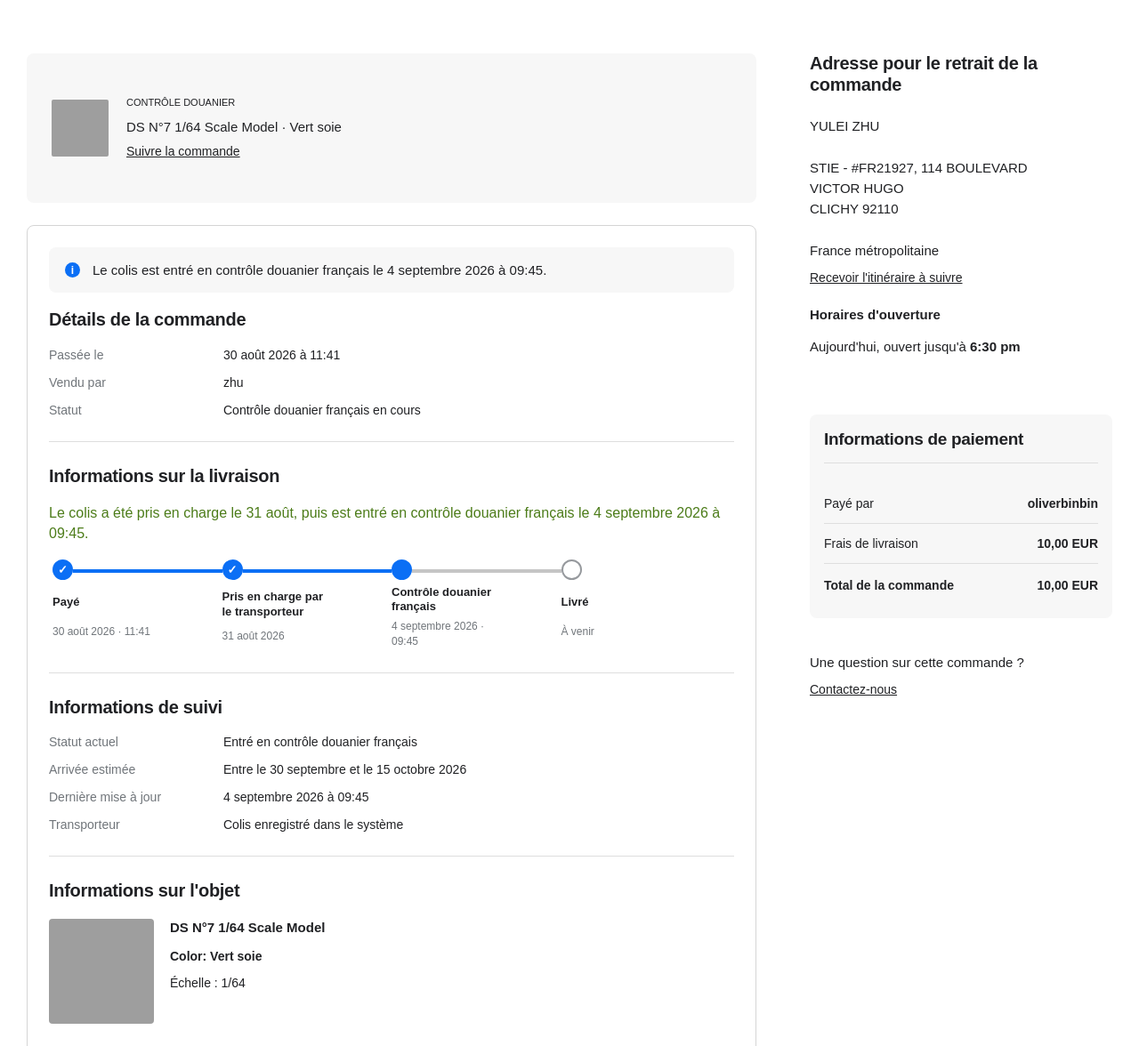
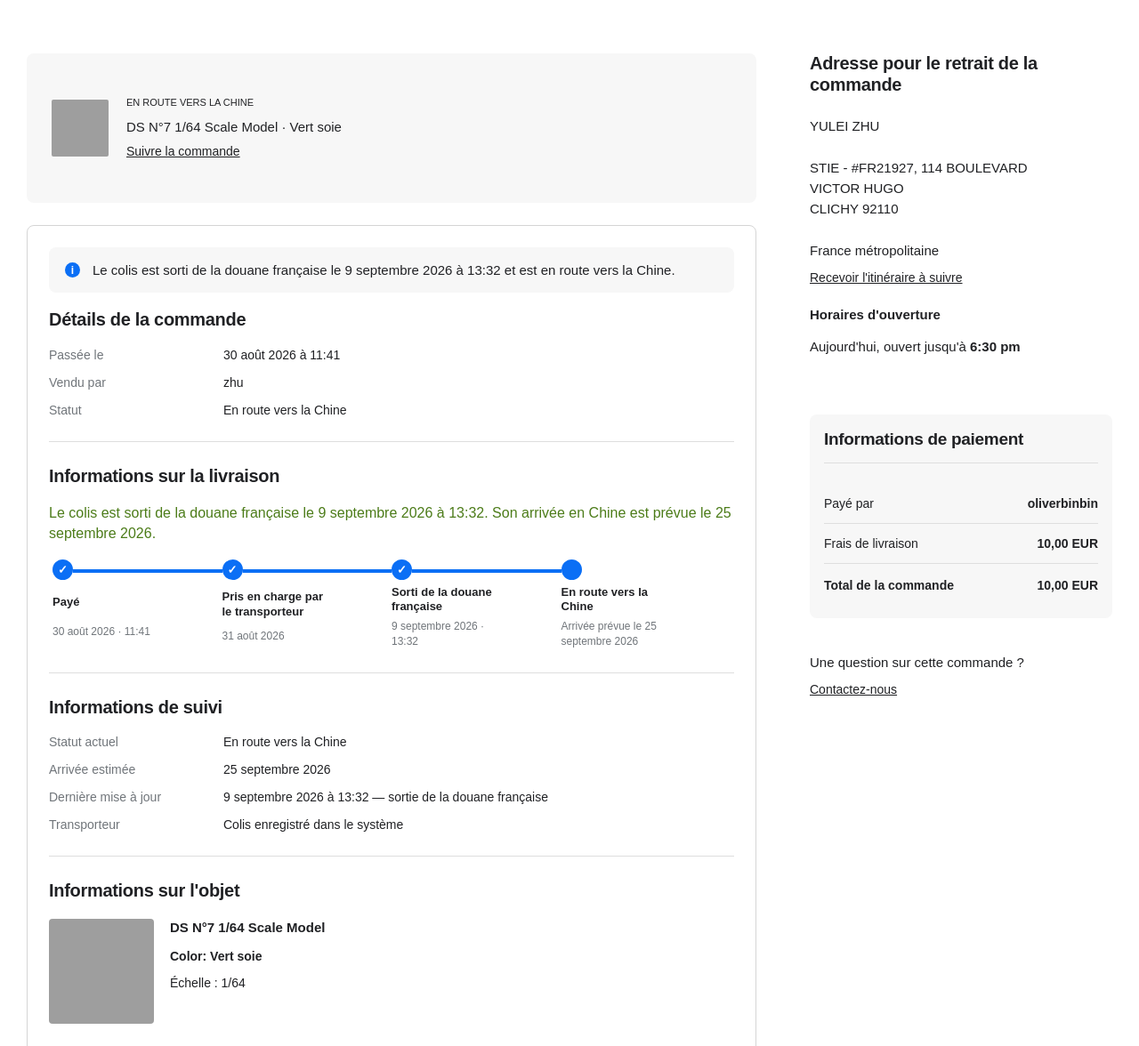
Before and after one commit to Yulei-cn/car-model-website, a plain HTML site: page commande-5.html in a window 1280 px wide. Shown: the part 119-1295 px from the top of the page at 89% size. Drawn offline with Linux system fonts and the light colour scheme; grey boxes are pictures that could not be loaded.

Commit message:
Update order 4 customs departure

```diff
--- a/commande-5.html
+++ b/commande-5.html
@@ -12,12 +12,12 @@
       <div class="page-heading"><h1>Détails de la commande</h1><button class="print-button" id="print-page" type="button"><span aria-hidden="true">▣</span> Page imprimable</button></div>
       <div class="shipping-layout">
         <section class="order-column" aria-label="Détails de la commande">
-          <article class="shipment-summary"><img class="parcel-thumb" src="./POD/DS7%2064/ScreenShot_2026-09-06_030813_405.png" alt="DS N°7 1/64 Scale Model, Vert soie" /><div><p class="status-kicker">CONTRÔLE DOUANIER</p><p class="summary-copy">DS N°7 1/64 Scale Model · Vert soie</p><a href="#tracking">Suivre la commande</a></div></article>
+          <article class="shipment-summary"><img class="parcel-thumb" src="./POD/DS7%2064/ScreenShot_2026-09-06_030813_405.png" alt="DS N°7 1/64 Scale Model, Vert soie" /><div><p class="status-kicker">EN ROUTE VERS LA CHINE</p><p class="summary-copy">DS N°7 1/64 Scale Model · Vert soie</p><a href="#tracking">Suivre la commande</a></div></article>
           <article class="detail-card">
-            <p class="notice"><span aria-hidden="true">i</span> Le colis est entré en contrôle douanier français le 4 septembre 2026 à 09:45.</p>
-            <div class="order-details"><h2>Détails de la commande</h2><dl><div><dt>Passée le</dt><dd>30 août 2026 à 11:41</dd></div><div><dt>Vendu par</dt><dd>zhu</dd></div><div><dt>Statut</dt><dd>Contrôle douanier français en cours</dd></div></dl></div>
-            <section class="progress-section"><h2>Informations sur la livraison</h2><p>Le colis a été pris en charge le 31 août, puis est entré en contrôle douanier français le 4 septembre 2026 à 09:45.</p><ol class="progress-steps"><li class="complete connector-complete"><span>✓</span><strong>Payé</strong><small>30 août 2026 · 11:41</small></li><li class="complete connector-complete"><span>✓</span><strong>Pris en charge par le transporteur</strong><small>31 août 2026</small></li><li class="active"><span></span><strong>Contrôle douanier français</strong><small>4 septembre 2026 · 09:45</small></li><li><span></span><strong>Livré</strong><small>À venir</small></li></ol></section>
-            <section class="tracking" id="tracking"><h2>Informations de suivi</h2><dl><div><dt>Statut actuel</dt><dd>Entré en contrôle douanier français</dd></div><div><dt>Arrivée estimée</dt><dd>Entre le 30 septembre et le 15 octobre 2026</dd></div><div><dt>Dernière mise à jour</dt><dd>4 septembre 2026 à 09:45</dd></div><div><dt>Transporteur</dt><dd>Colis enregistré dans le système</dd></div></dl></section>
+            <p class="notice"><span aria-hidden="true">i</span> Le colis est sorti de la douane française le 9 septembre 2026 à 13:32 et est en route vers la Chine.</p>
+            <div class="order-details"><h2>Détails de la commande</h2><dl><div><dt>Passée le</dt><dd>30 août 2026 à 11:41</dd></div><div><dt>Vendu par</dt><dd>zhu</dd></div><div><dt>Statut</dt><dd>En route vers la Chine</dd></div></dl></div>
+            <section class="progress-section"><h2>Informations sur la livraison</h2><p>Le colis est sorti de la douane française le 9 septembre 2026 à 13:32. Son arrivée en Chine est prévue le 25 septembre 2026.</p><ol class="progress-steps"><li class="complete connector-complete"><span>✓</span><strong>Payé</strong><small>30 août 2026 · 11:41</small></li><li class="complete connector-complete"><span>✓</span><strong>Pris en charge par le transporteur</strong><small>31 août 2026</small></li><li class="complete connector-complete"><span>✓</span><strong>Sorti de la douane française</strong><small>9 septembre 2026 · 13:32</small></li><li class="active"><span></span><strong>En route vers la Chine</strong><small>Arrivée prévue le 25 septembre 2026</small></li></ol></section>
+            <section class="tracking" id="tracking"><h2>Informations de suivi</h2><dl><div><dt>Statut actuel</dt><dd>En route vers la Chine</dd></div><div><dt>Arrivée estimée</dt><dd>25 septembre 2026</dd></div><div><dt>Dernière mise à jour</dt><dd>9 septembre 2026 à 13:32 — sortie de la douane française</dd></div><div><dt>Transporteur</dt><dd>Colis enregistré dans le système</dd></div></dl></section>
             <section class="item-information"><h2>Informations sur l'objet</h2><div class="item-content"><img src="./POD/DS7%2064/ScreenShot_2026-09-06_030813_405.png" alt="DS N°7 1/64 Scale Model, Vert soie" /><div class="item-description"><h3>DS N°7 1/64 Scale Model</h3><p><strong>Color: Vert soie</strong></p><p>Échelle : 1/64</p></div></div></section>
             <section class="proof-section"><div><div><h2>Photos de l'objet</h2><p>Photos disponibles pour cette commande.</p></div></div><div class="proof-gallery"><a href="./POD/DS7%2064/ScreenShot_2026-09-06_030813_405.png" target="_blank"><img src="./POD/DS7%2064/ScreenShot_2026-09-06_030813_405.png" alt="DS N°7, photo 1" /></a><a href="./POD/DS7%2064/ScreenShot_2026-09-06_031200_788.png" target="_blank"><img src="./POD/DS7%2064/ScreenShot_2026-09-06_031200_788.png" alt="DS N°7, photo 2" /></a></div></section>
           </article>
```
